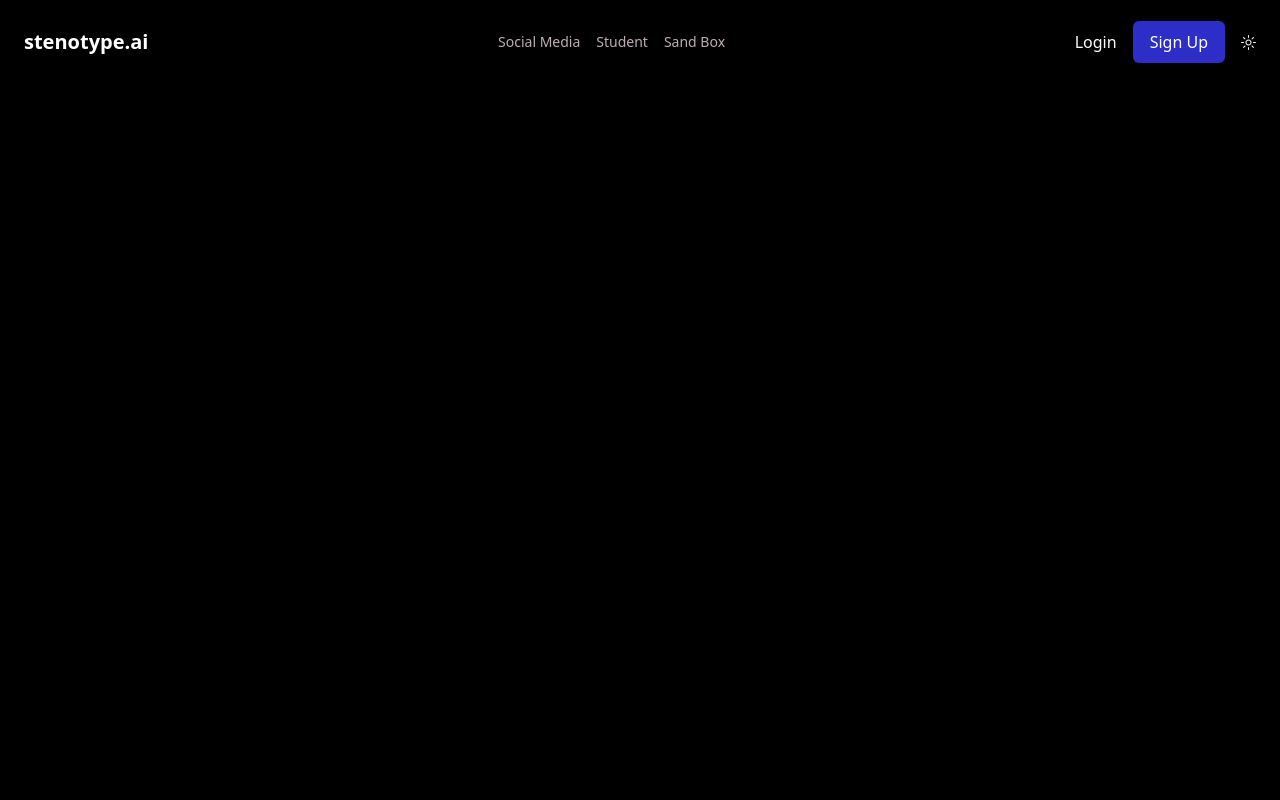
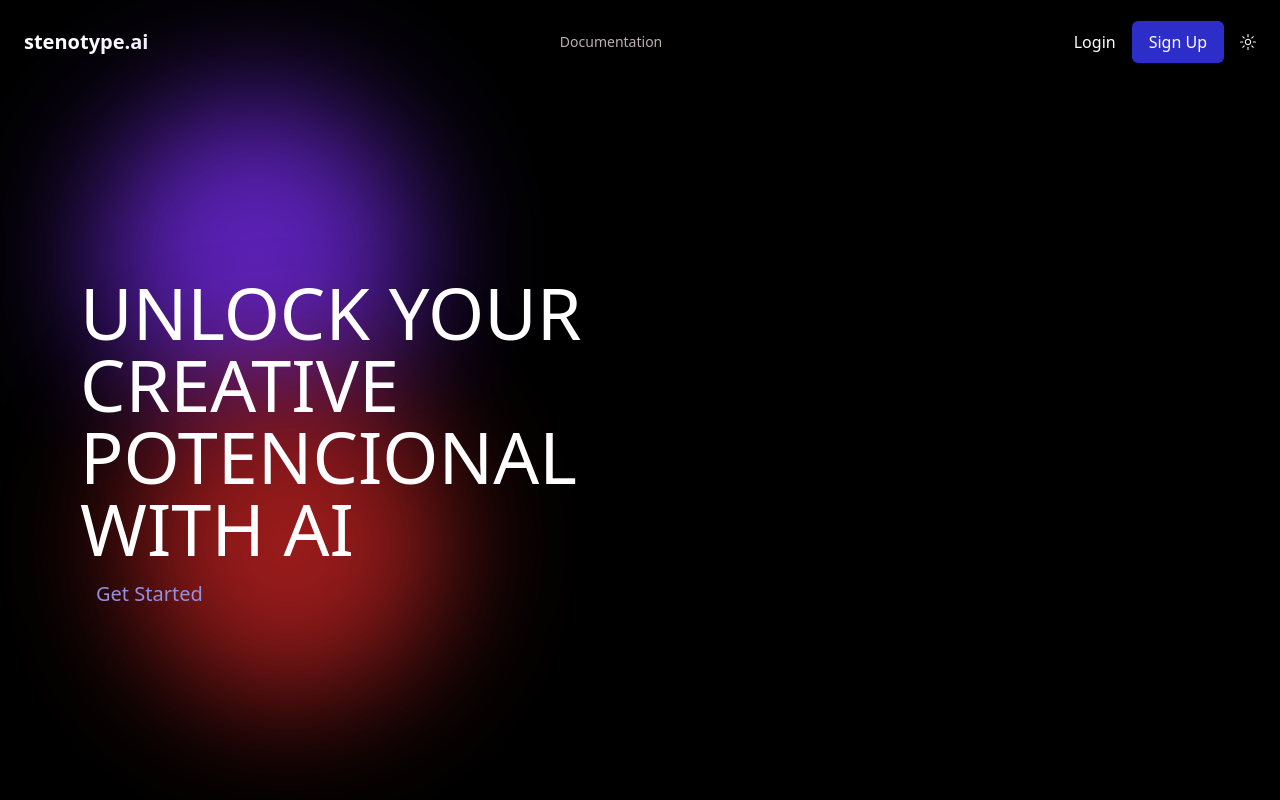
Before and after one commit to BRUNO-FEVE/stenotype.ai-front, a React (Vite) app: page / in a window 1280 px wide. Built offline with nearby package versions, Linux system fonts and the light colour scheme.

Commit message:
left part of home page

```diff
--- a/src/components/navbar.tsx
+++ b/src/components/navbar.tsx
@@ -1,4 +1,4 @@
-import { HamburgerMenuIcon, MoonIcon, SunIcon } from '@radix-ui/react-icons'
+import { MoonIcon, SunIcon } from '@radix-ui/react-icons'
 
 interface NavbarProps {
   handleThemeChange: () => void
@@ -13,16 +13,16 @@ export default function Navbar({ handleThemeChange, theme }: NavbarProps) {
           {/* <button className="text-sm text-skin-muted hover:underline underline-offset-4">Documentation</button> */}
         </div>
         <div className='sm:flex hidden flex-row gap-4 px-6 py-3 rounded-3xl'>
-          <button className='text-sm text-skin-muted hover:underline underline-offset-4  hover:text-skin-base'>Social Media</button>
-          <button className='text-sm text-skin-muted hover:underline underline-offset-4 hover:text-skin-base'>Student</button>
-          <button className='text-sm text-skin-muted hover:underline underline-offset-4 hover:text-skin-base'>Sand Box</button>
+          <button className='text-sm text-skin-muted hover:underline underline-offset-4  hover:text-skin-base'>Documentation</button>
+          {/* <button className='text-sm text-skin-muted hover:underline underline-offset-4 hover:text-skin-base'>Student</button>
+          <button className='text-sm text-skin-muted hover:underline underline-offset-4 hover:text-skin-base'>Sand Box</button> */}
         </div>
-        <HamburgerMenuIcon className='h-6 w-6 sm:hidden'/>
-        <div className='sm:flex hidden flex-row gap-4'>
+        <div className='md:flex hidden flex-row gap-4'>
           <button className='underline-offset-4 hover:underline'>Login</button>
           <button className={`bg-skin-bg-fill-default px-4 py-2 rounded-md border border-transparent hover:border-skin-bg-muted hover:bg-skin-fill hover:text-skin-base text-white`}>Sign Up</button>
-          <button onClick={handleThemeChange}>{ theme ? <MoonIcon /> : <SunIcon />}</button>
+          <button className='block' onClick={handleThemeChange}>{ theme ? <MoonIcon className='h-4 w-4' /> : <SunIcon className='h-4 w-4' />}</button>
         </div>
+        <button className='md:hidden block' onClick={handleThemeChange}>{ theme ? <MoonIcon /> : <SunIcon />}</button>
     </div>
   )
 }
--- a/src/index.css
+++ b/src/index.css
@@ -11,7 +11,7 @@ body {
         --color-background: #000000;
         --color-text-base: #ffffff;
         --color-text-muted: #beadb6;
-        --color-text-inverted: #4f4ed7;
+        --color-text-inverted: #9292df;
         --color-fill: #2D2DC8;
         --color-button-accent: #ffffff;
         --color-button-accent-hover: #242440;
--- a/src/pages/home.tsx
+++ b/src/pages/home.tsx
@@ -11,8 +11,21 @@ export default function Home() {
   }
 
   return (
-    <div className={`bg-skin-fill h-screen ${theme ? 'theme-white' : null}`}>
+    <div className={`bg-skin-fill flex flex-col h-screen ${theme ? 'theme-white' : null}`}>
       <Navbar handleThemeChange={handleThemeChange} theme={theme}/>
+      <div className="flex-1 flex flex-row">
+        <div className="lg:w-1/2 w-full  flex flex-col gap-4 justify-center px-6 lg:pl-20 h-full items-center lg:items-start">
+          <h1 className="text-bold text-5xl text-center md:text-6xl lg:text-left lg:text-7xl text-skin-base z-10">UNLOCK YOUR CREATIVE POTENCIONAL <br/> WITH AI</h1>
+          <button className="text-skin-inverted text-xl hover:underline underline-offset-4 z-10 lg:pl-4">Get Started</button>
+          <div className={`rounded-full h-80 w-80 ${theme ? 'bg-violet-500' : 'bg-violet-800'} blur-3xl absolute top-24 left-24`} />
+          <div className={`rounded-full h-80 w-80 ${theme ? 'bg-red-500' : 'bg-red-800'} blur-3xl absolute bottom-24 left-32`} />
+        </div>
+        <div className="h-full w-1/2 lg:block hidden">
+          <div className="h-full w-72">
+
+          </div>
+        </div>
+      </div>
     </div>
   )
 }
--- a/tailwind.config.js
+++ b/tailwind.config.js
@@ -20,6 +20,7 @@ module.exports = {
       backgroundColor: {
         skin: {
           fill: 'var(--color-background)',
+          'bg-base-foreground': 'var(--color-text-base)',
           'bg-fill-default': 'var(--color-fill)',
           'button-accent': 'var(--color-button-accent)',
           'button-accent-hover': 'var(--color-button-accent-hover)',
```
